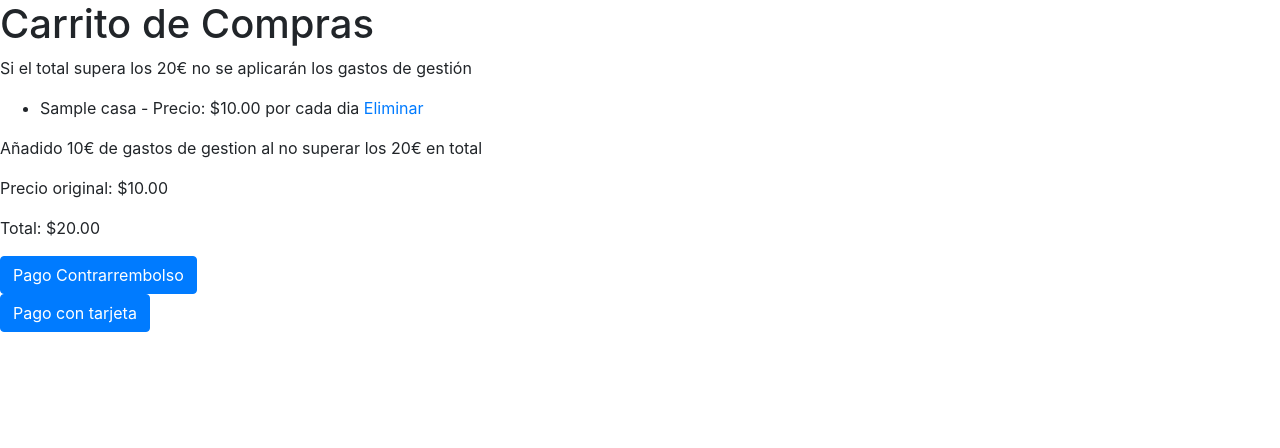
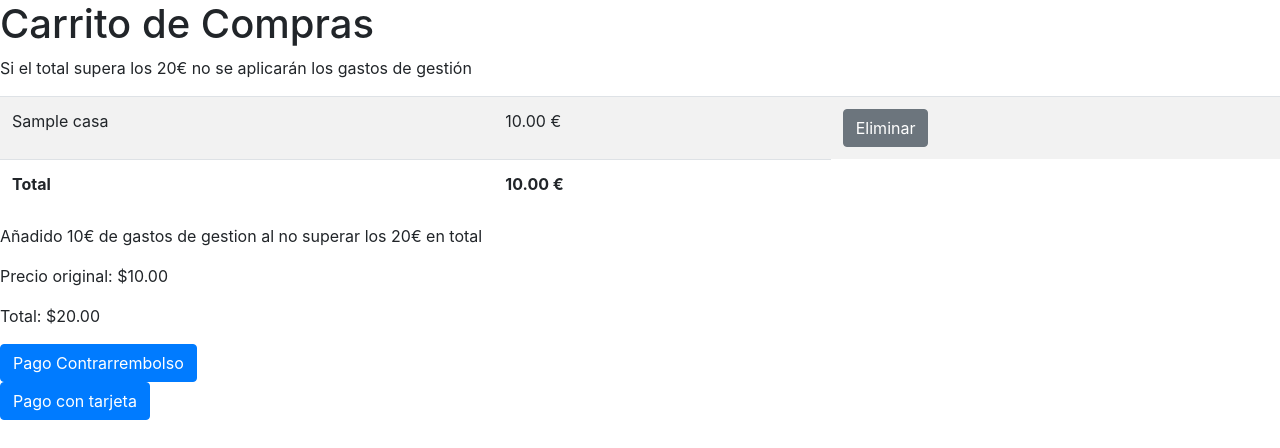
Before and after one commit to JuanJoCasamitjana/town_arrival, a Django app: page /carrito/ in a window 1280 px wide. Shown: the part 80-528 px from the top of the page. Run offline with Django 4.2, Linux system fonts and the light colour scheme; a user stored in the database is signed in; tables that the repository leaves empty hold one stand-in row (values such as "Sample post"); some libraries are stand-ins or nearby versions.

Commit message:
fix: Varios fallos
Migraciones rehechas, estilo carrito, correcion del requirements stripe==7.7.0

```diff
--- a/requirements.txt
+++ b/requirements.txt
@@ -4,5 +4,5 @@ Pillow==10.1.0
 requests==2.31.0
 django-paypal==2.0
 paypal==1.2.5
-stripe == 2.31.0
+stripe == 7.7.0
 requests==2.31.0
--- a/shoppingCart/templates/carrito.html
+++ b/shoppingCart/templates/carrito.html
@@ -6,14 +6,19 @@
     {% if cosas %}
     <p> Si el total supera los 20€ no se aplicarán los gastos de gestión</p>
     <!-- Mostrar productos en el carrito -->
-    <ul>
+    <table class="table table-striped">
+        <tr>
         {% for alquiler in productos_en_carrito %}
-            <li>
-                {{ alquiler.alquilo.titulo }} - Precio: ${{ alquiler.alquilo.precioPorDia}} por cada dia
-                <a href="{% url 'eliminar_del_carrito' alquiler.id %}">Eliminar</a>
-            </li>
+            <td>{{ alquiler.alquilo.titulo }}</td>
+            <td>{{ alquiler.alquilo.precioPorDia }} €</td>
+            <td><a class="btn btn-secondary" href="{% url 'eliminar_del_carrito' alquiler.id %}">Eliminar</a></td>
         {% endfor %}
-    </ul>
+        </tr>
+        <tr class="font-weight-bold">
+            <td>Total</td>
+            <td>{{ total_carrito }} €</td>
+        </tr>
+    </table>
     {% if gestion %}
         <p>Añadido 10€ de gastos de gestion al no superar los 20€ en total</p>
         <p>Precio original: ${{total_carrito}}
```
Also changed, not shown: app/migrations/0001_initial.py (added), app/migrations/0002_initial.py (added), app/migrations/__init__.py (added), shoppingCart/migrations/0001_initial.py (added), shoppingCart/migrations/0002_initial.py (added), shoppingCart/migrations/__init__.py (added), users/migrations/0001_initial.py (added), users/migrations/__init__.py (added).
